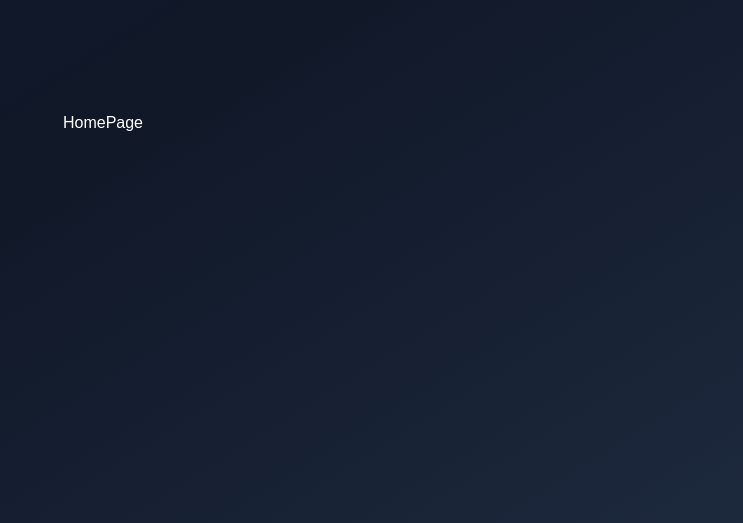
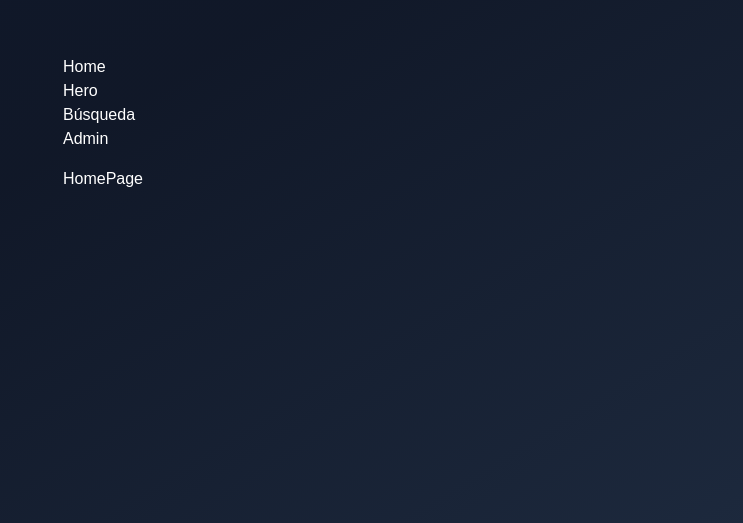
Before and after one commit to jonanv/react-course, a React (Vite) app in the folder 05-heroes-app/: page / in a window 1280 px wide. Shown: the part 277-800 px from the top of the page, without its empty margins (537-1280 px from the left). Built offline with nearby package versions, Linux system fonts and the light colour scheme.

Commit message:
🎨 Add links to navigate

```diff
--- a/05-heroes-app/src/heroes/layouts/HeroesLayout.tsx
+++ b/05-heroes-app/src/heroes/layouts/HeroesLayout.tsx
@@ -1,9 +1,26 @@
-import { Outlet } from "react-router";
+import { Link, Outlet } from "react-router";
 
 export const HeroesLayout = () => {
     return (
         <div>
-            <Outlet />
+            <ul>
+                <li>
+                    <Link to={"/"}>Home</Link>
+                </li>
+                <li>
+                    <Link to={"/heroes/1"}>Hero</Link>
+                </li>
+                <li>
+                    <Link to={"/search"}>Búsqueda</Link>
+                </li>
+                <li>
+                    <Link to={"/admin"}>Admin</Link>
+                </li>
+            </ul>
+
+            <section className="mt-4">
+                <Outlet />
+            </section>
         </div>
     );
 };
```
